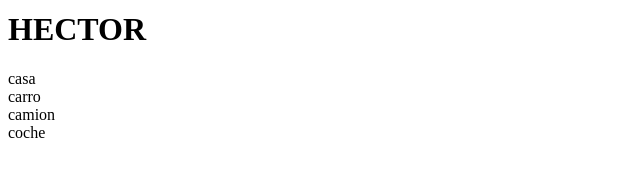
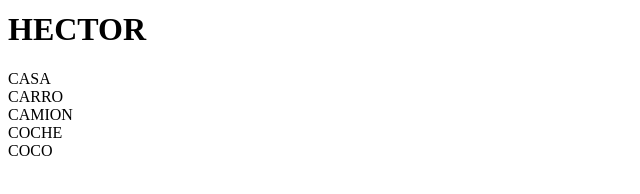
Before and after one commit to antonycarvajal841-ui/demariaproject, a plain HTML site: page index.html in a window 1280 px wide. Shown: the part 244-438 px from the top of the page, without its empty margins (0-640 px from the left). Drawn offline with Linux system fonts and the light colour scheme.

```diff
--- a/index.html
+++ b/index.html
@@ -13,11 +13,11 @@
     <h1>CARLOS</h1>
     <h1>HECTOR</h1>
 
-    <div>casa</div>
-    <div>carro</div>
-    <div>camion</div>
-    <div>coche</div>
-    <div></div>
+    <div>CASA</div>
+    <div>CARRO</div>
+    <div>CAMION</div>
+    <div>COCHE</div>
+    <div>COCO</div>
 
 </body>
 </html>
```
